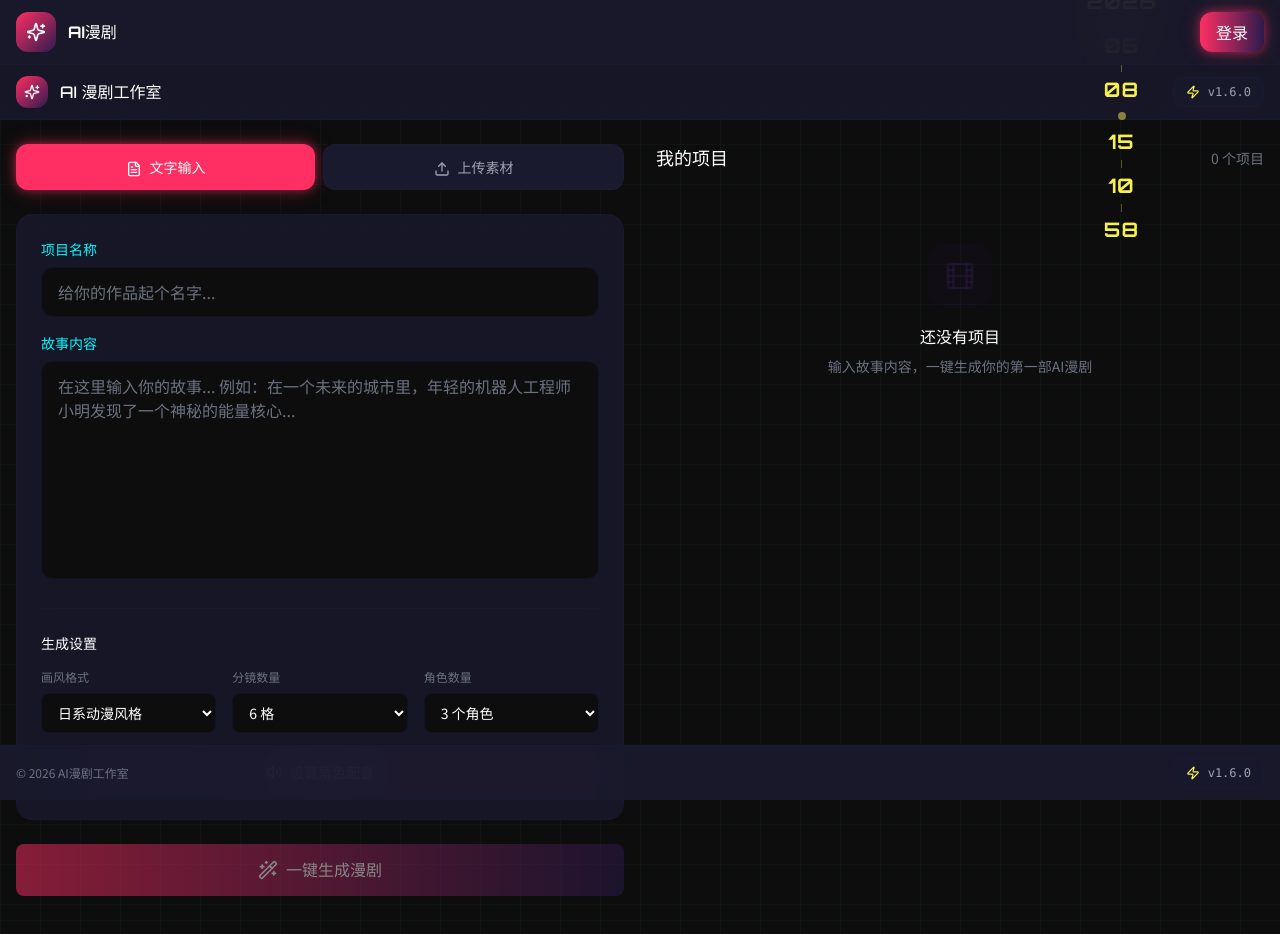
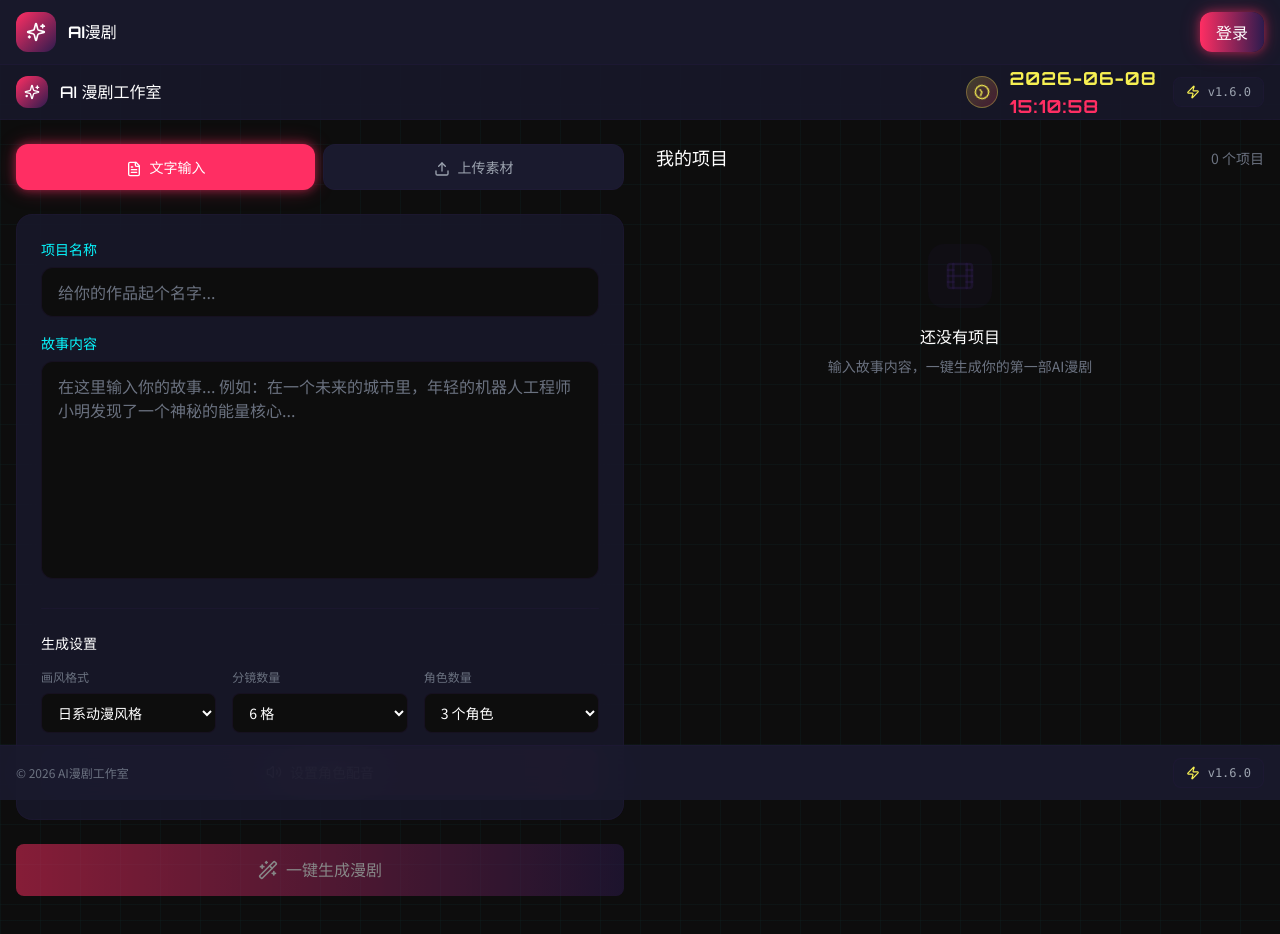
Before and after one commit to WERLK/ai-comic-studio, a React (Vite) app: page /#/ in a window 1280 px wide. Shown: the top 934 px of the page. Built offline with nearby package versions, Linux system fonts and the light colour scheme.

Commit message:
fix: 时间改为横屏显示格式

```diff
--- a/src/components/VerticalClock.tsx
+++ b/src/components/VerticalClock.tsx
@@ -13,59 +13,27 @@ export function VerticalClock() {
 
   const formatNumber = (num: number) => String(num).padStart(2, '0');
 
-  const dateStr = currentTime.toISOString().split('T')[0]; // 2026-06-08
-  const timeStr = currentTime.toTimeString().split(' ')[0]; // 23:08:07
-
-  const dateParts = dateStr.split('-'); // ['2026', '06', '08']
-  const timeParts = timeStr.split(':'); // ['23', '08', '07']
+  const year = currentTime.getFullYear();
+  const month = formatNumber(currentTime.getMonth() + 1);
+  const day = formatNumber(currentTime.getDate());
+  const hours = formatNumber(currentTime.getHours());
+  const minutes = formatNumber(currentTime.getMinutes());
+  const seconds = formatNumber(currentTime.getSeconds());
 
   return (
-    <div className="flex flex-col items-center gap-2">
+    <div className="flex items-center gap-3">
       {/* 时钟图标 */}
-      <div className="w-10 h-10 rounded-full bg-gradient-to-br from-cyber-yellow/20 to-cyber-pink/20 border border-cyber-yellow/30 flex items-center justify-center">
-        <Clock className="w-5 h-5 text-cyber-yellow animate-spin" style={{ animationDuration: '10s' }} />
+      <div className="w-8 h-8 rounded-full bg-gradient-to-br from-cyber-yellow/20 to-cyber-pink/20 border border-cyber-yellow/30 flex items-center justify-center">
+        <Clock className="w-4 h-4 text-cyber-yellow animate-spin" style={{ animationDuration: '10s' }} />
       </div>
 
-      {/* 日期时间竖排显示 */}
-      <div className="flex flex-col items-center">
-        {/* 年 */}
-        <div className="font-display text-xl font-bold text-cyber-yellow tracking-wider">
-          {dateParts[0]}
+      {/* 日期时间横排显示 */}
+      <div className="flex flex-col">
+        <div className="font-display text-lg font-bold text-cyber-yellow tracking-wider">
+          {year}-{month}-{day}
         </div>
-
-        <div className="w-px h-2 bg-cyber-yellow/30 my-1" />
-
-        {/* 月 */}
-        <div className="font-display text-xl font-bold text-cyber-yellow tracking-wider">
-          {dateParts[1]}
-        </div>
-
-        <div className="w-px h-2 bg-cyber-yellow/30 my-1" />
-
-        {/* 日 */}
-        <div className="font-display text-xl font-bold text-cyber-yellow tracking-wider">
-          {dateParts[2]}
-        </div>
-
-        <div className="w-2 h-2 rounded-full bg-cyber-yellow/50 my-2" />
-
-        {/* 时 */}
-        <div className="font-display text-xl font-bold text-cyber-yellow tracking-wider">
-          {timeParts[0]}
-        </div>
-
-        <div className="w-px h-2 bg-cyber-yellow/30 my-1" />
-
-        {/* 分 */}
-        <div className="font-display text-xl font-bold text-cyber-yellow tracking-wider">
-          {timeParts[1]}
-        </div>
-
-        <div className="w-px h-2 bg-cyber-yellow/30 my-1" />
-
-        {/* 秒 */}
-        <div className="font-display text-xl font-bold text-cyber-yellow tracking-wider">
-          {timeParts[2]}
+        <div className="font-display text-lg font-bold text-cyber-pink tracking-wider">
+          {hours}:{minutes}:{seconds}
         </div>
       </div>
     </div>
```
